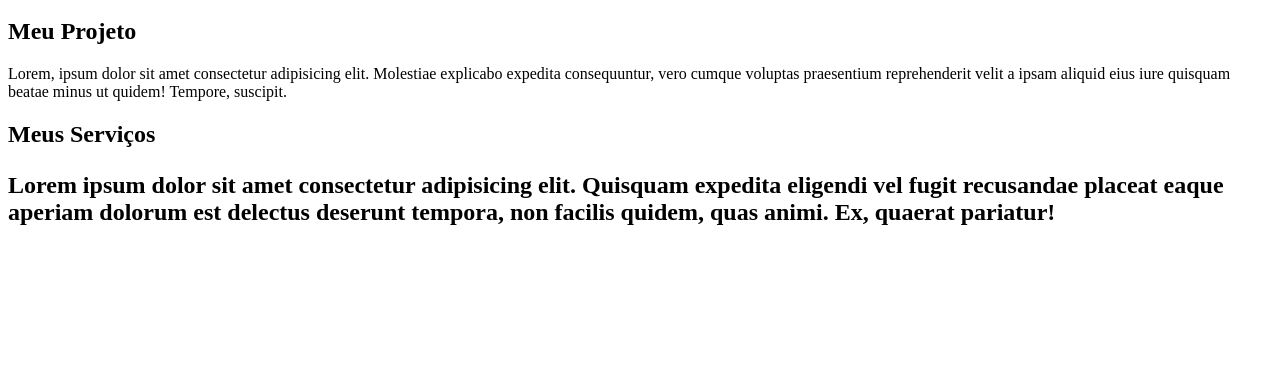
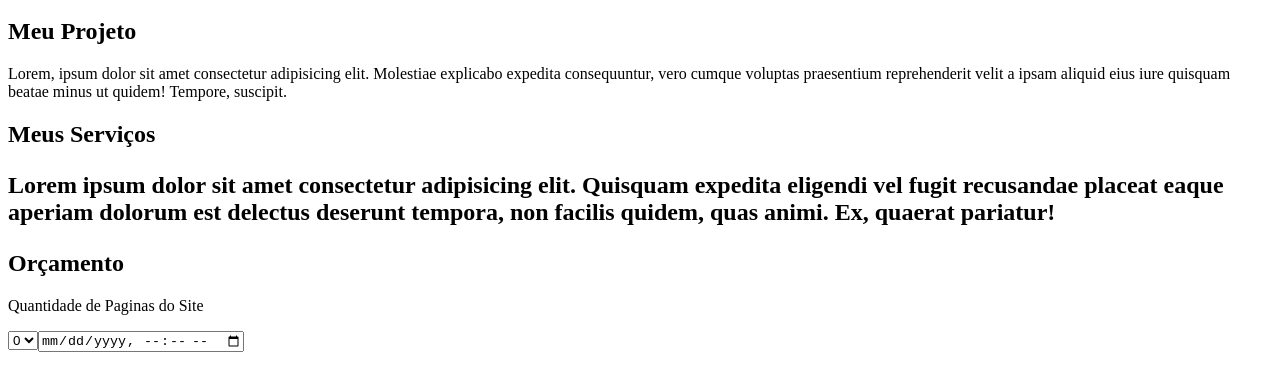
Before and after one commit to Gustavo-vv/portfolio-inicial-, a plain HTML site: page sobre.html in a window 1280 px wide. Shown: the part 136-526 px from the top of the page. Drawn offline with Linux system fonts and the light colour scheme.

Commit message:
Adicionando Agendamento e Quantidades de Paginas do Site

```diff
--- a/sobre.html
+++ b/sobre.html
@@ -37,6 +37,24 @@
                 <p>Lorem ipsum dolor sit amet consectetur adipisicing elit. Quisquam expedita eligendi vel fugit recusandae placeat eaque aperiam dolorum est delectus deserunt tempora, non facilis quidem, quas animi. Ex, quaerat pariatur!</p>
             </h1>
         </section>
+        <section>
+            <h1>Orçamento</h1>
+            <p>Quantidade de Paginas do Site</p>
+            <select name="Quantidades de Paginas do Site" id="opção-cliente">
+                <option value="0">0</option>
+                <option value="4">4</option>
+               <option value="5">5</option>
+               <option value="6">6</option>
+               <option value="7">7</option>
+
+        </section>
+        <section>
+
+            <p>Escolha o Tipo de Site</p>
+
+            <label for="Agendamento">Agendamento</label>
+            <input type="datetime-local" id="Data de Previsão">
+        </section>
     </main>
 </body>
 </html>
```
